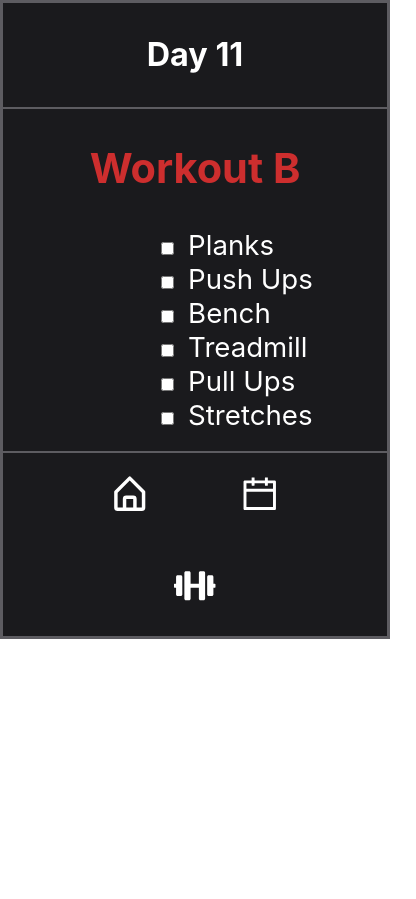
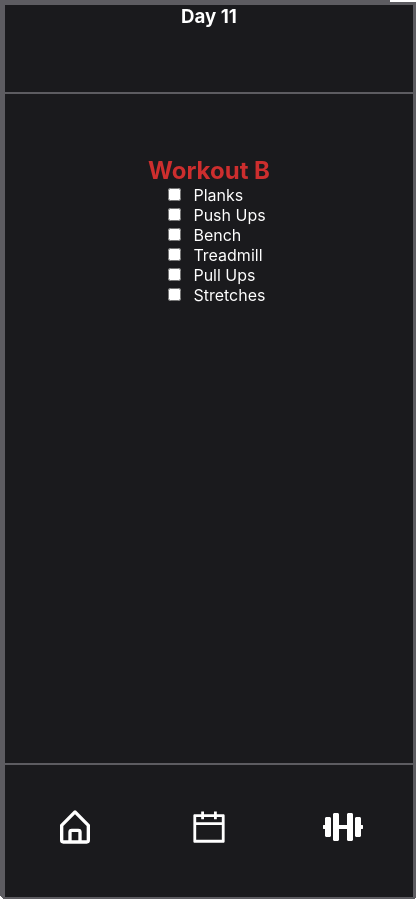
Before and after one commit to bari-d1/gymapp, a React (Create React App) app in the folder react_gym_app/: page / in a window 390 px wide. Shown: the whole page, 416 px wide, since content can reach past the window. Before the commit the page ends 844 px from the top, so only its background shows below. Built offline with nearby package versions, Linux system fonts and the light colour scheme.

Commit message:
Homepage has now been scaled to size of phone.

```diff
--- a/react_gym_app/src/Homepage.css
+++ b/react_gym_app/src/Homepage.css
@@ -9,7 +9,33 @@ div{
     background-color: var(--dark-gray);
     color: var(--white);
     border: solid var(--light-gray) 1px;
-    font-size: 120%;
+    font-size: 1em;
+}
+
+#top{
+    min-height: 10%;
+}
+#middle{
+    min-height: 75%;
+    padding: 15% 0;
+}
+#bottom{
+    min-height: 15%;
+}
+
+#holder{
+    background-color: var(--dark-gray);
+    color: var(--white);
+    border: solid var(--light-gray) 1px;
+    font-size: 1em;
+    min-height: 896px;
+    height: 896px;
+}
+
+#container{
+    height: 896px;
+    min-height: 896px;
+    min-width: 414px;
 }
 
 input, label{
@@ -37,8 +63,13 @@ button{
     border: 0px;
     margin-left: 10%;
     margin-right: 10%;
-    margin-top: 5%;
+    margin-top: 10%;
     margin-bottom: 5%;
     color: white;
-    font-size: 1.5em;
+    font-size: 2.5em;
 }
+
+button:hover{
+    cursor: pointer;
+    color: var(--red);
+}
--- a/react_gym_app/src/Homepage.js
+++ b/react_gym_app/src/Homepage.js
@@ -1,5 +1,6 @@
 import React from "react";
 import "./Homepage.css";
+import "./style.css";
 import {BiHomeAlt} from "react-icons/bi"
 import {AiOutlineCalendar} from "react-icons/ai"
 import {FaDumbbell} from "react-icons/fa"
@@ -9,6 +10,8 @@ class Homepage extends React.Component{
     render(){
         return (
             <>
+                <div id="container">
+                    <div id="holder">
                         <div id="top">
                             <h3>Day 11</h3>
                         </div>
@@ -35,6 +38,8 @@ class Homepage extends React.Component{
                             <button><AiOutlineCalendar /></button>
                             <button><FaDumbbell /></button>
                         </div>
+                    </div>
+                </div>
             </>
         );
     }
```
Lines whose indentation alone changed are shown as unchanged.
